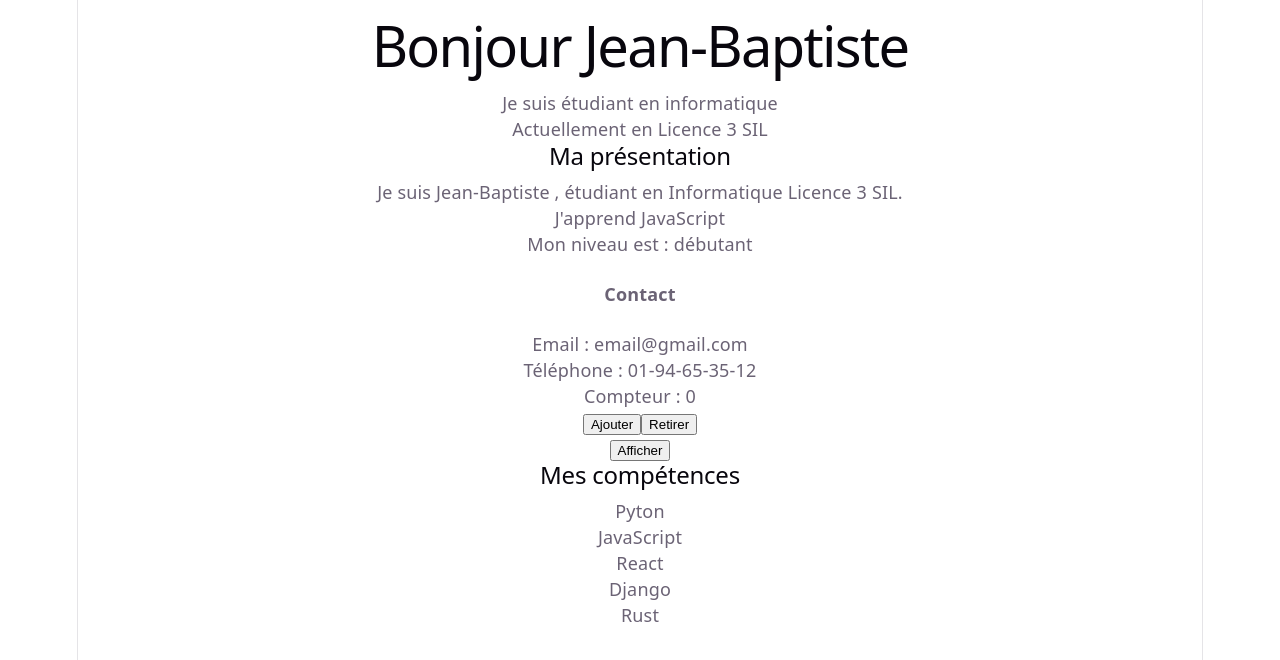
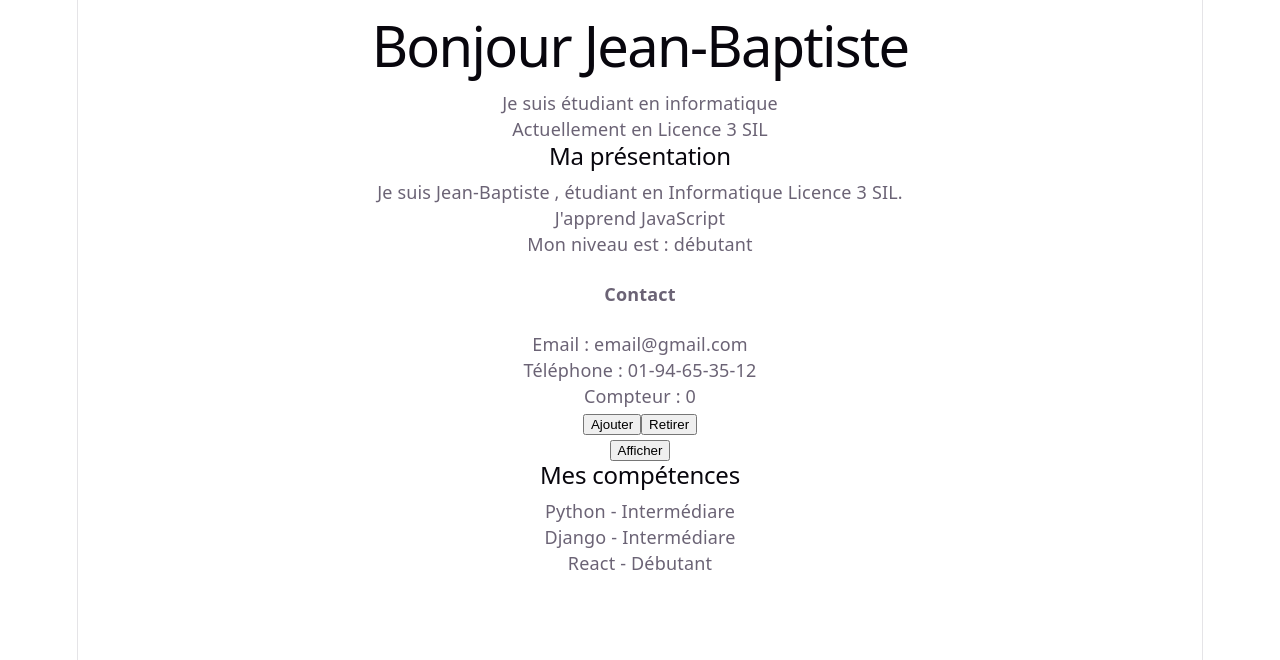
Before and after one commit to jeanbaptisteassogba87-jpg/react-learning, a React (Vite) app: page / in a window 1280 px wide. Shown: the top 660 px of the page. Built offline with nearby package versions, Linux system fonts and the light colour scheme.

Commit message:
Affichage d'une liste d'objets avec map

```diff
--- a/src/SkillsList.jsx
+++ b/src/SkillsList.jsx
@@ -1,10 +1,16 @@
 function SkillsList(){
-    const skills = ["Pyton" , "JavaScript", "React" ,"Django" , "Rust"]
+    const skills = [
+        {nom :"Python" , niveau :"Intermédiare"},
+        {nom :"Django" , niveau :"Intermédiare"},
+        {nom :"React" , niveau :"Débutant"}
+    ]
     return(
         <div>
             <h2>Mes compétences</h2>
             {skills.map((skill)=>(
-                <p>{skill}</p>
+                <p key={skill.nom}>
+                    {skill.nom} - {skill.niveau}
+                </p>
             ))}
         </div>
     );
```
